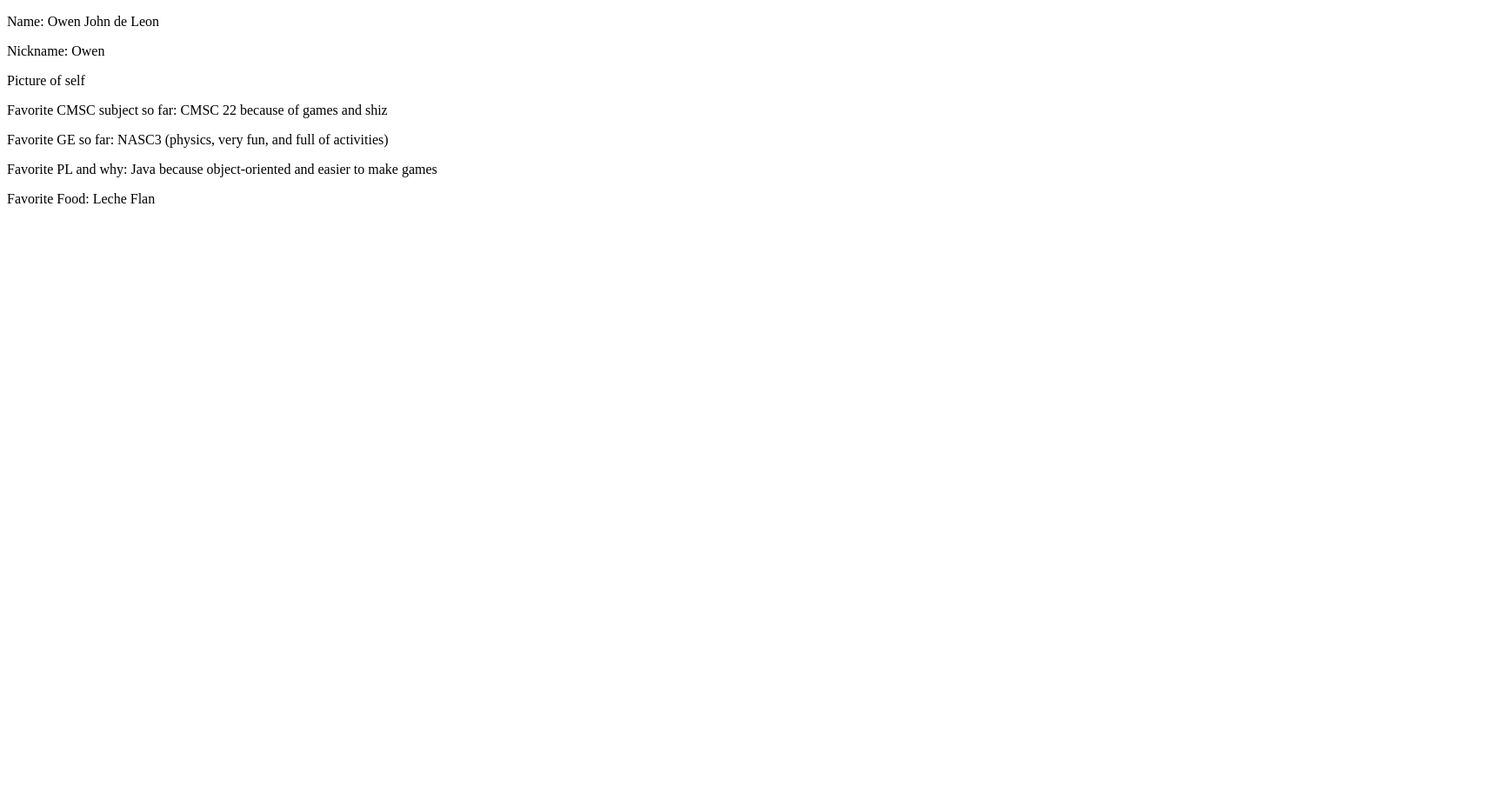
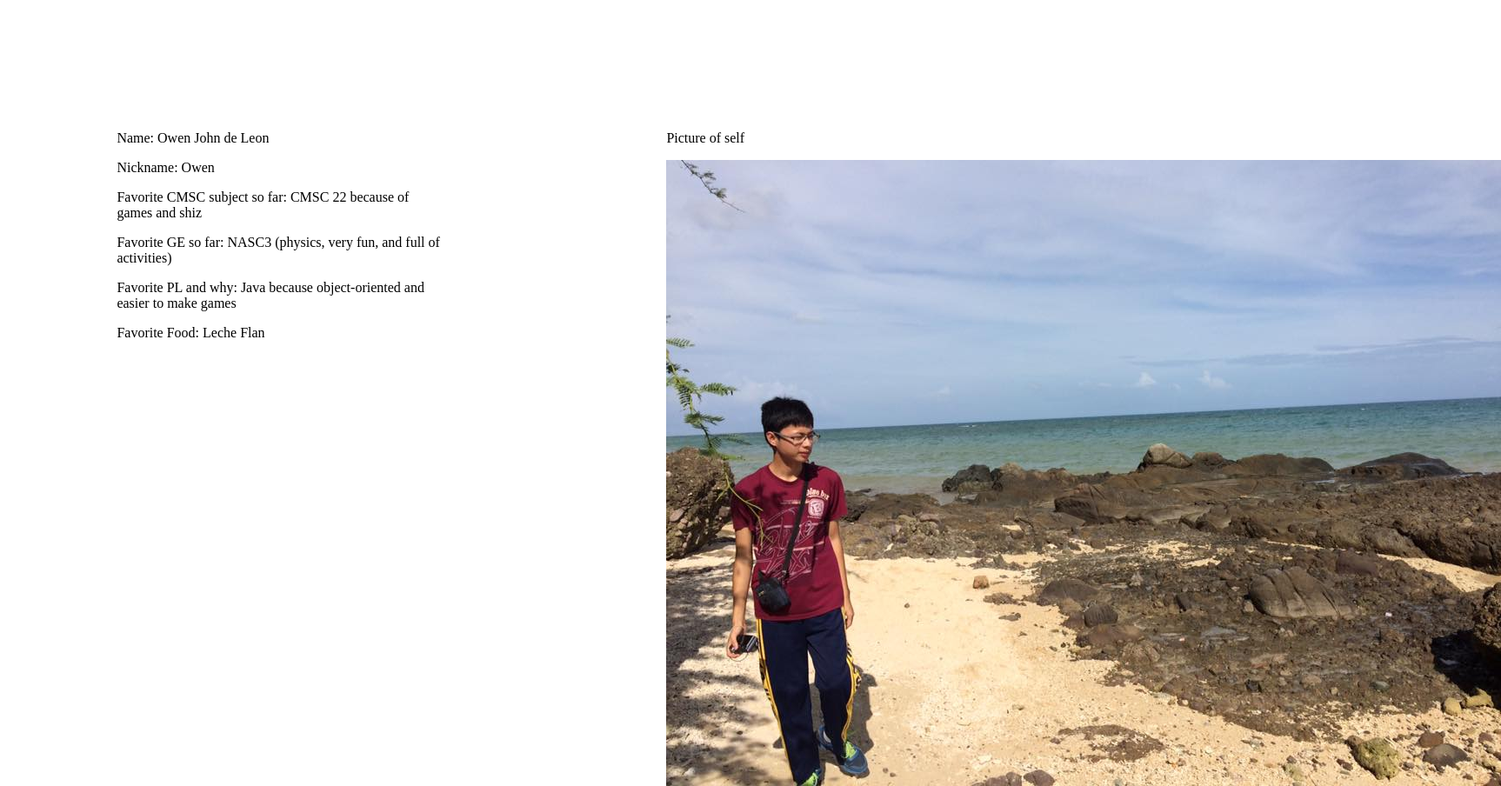
Before and after one commit to ocdeleon/ocdeleon.github.io, a plain HTML site: page index.html in a window 1280 px wide. Shown: the whole page at 87% size, 1726 px wide, since content can reach past the window. Before the commit the page ends 800 px from the top, so only its background shows below. Drawn offline with Linux system fonts and the light colour scheme.

Commit message:
added css file and photo

```diff
--- a/design.css
+++ b/design.css
@@ -0,0 +1,9 @@
+.column{
+	float: left;
+	width: 50%;
+	padding: 10%;
+}
+
+*{
+	box-sizing: border-box;
+}
--- a/index.html
+++ b/index.html
@@ -1,16 +1,22 @@
 <!DOCTYPE html>
 <html>
 	<head>
+		<link rel="stylesheet" type="text/css" href="design.css">
 		<title> CMSC 100 UV - 1L </title>
 	</head>
 	<body>
+		<div class="column">
 			<p>Name: Owen John de Leon</p>
 			<p>Nickname: Owen</p>
-	<p>Picture of self</p>
 			<p>Favorite CMSC subject so far: CMSC 22 because of games and shiz</p>
 			<p>Favorite GE so far: NASC3 (physics, very fun, and full of activities)</p>
 			<p>Favorite PL and why: Java because object-oriented and easier to make games</p>
 			<p>Favorite Food: Leche Flan</p>
+		</div>
+		<div class="column">
+			<p>Picture of self</p>
+			<img src="photo.jpg" alt="MyPhoto">
+		</div>
 
 	</body>
 </html>
```
Also changed, not shown: photo.jpg (added). Lines whose indentation alone changed are shown as unchanged.
